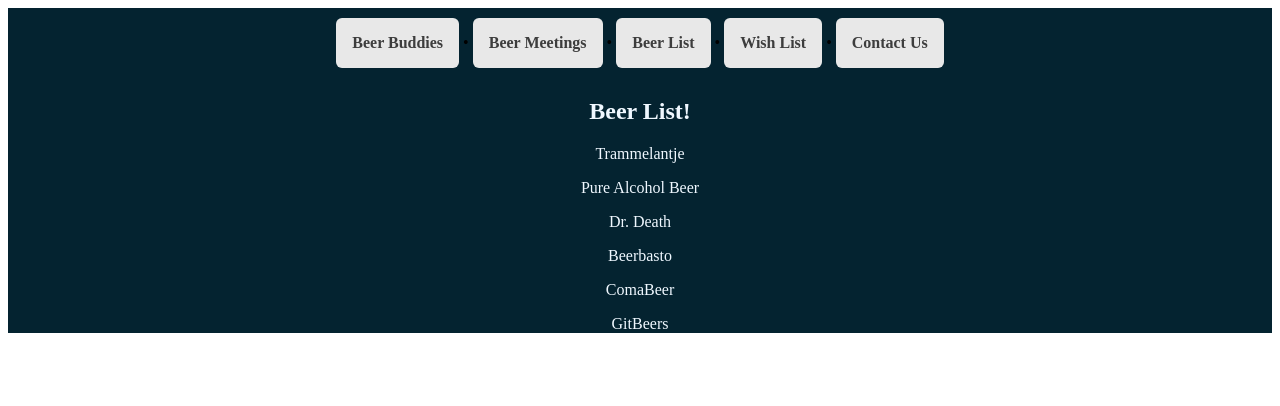
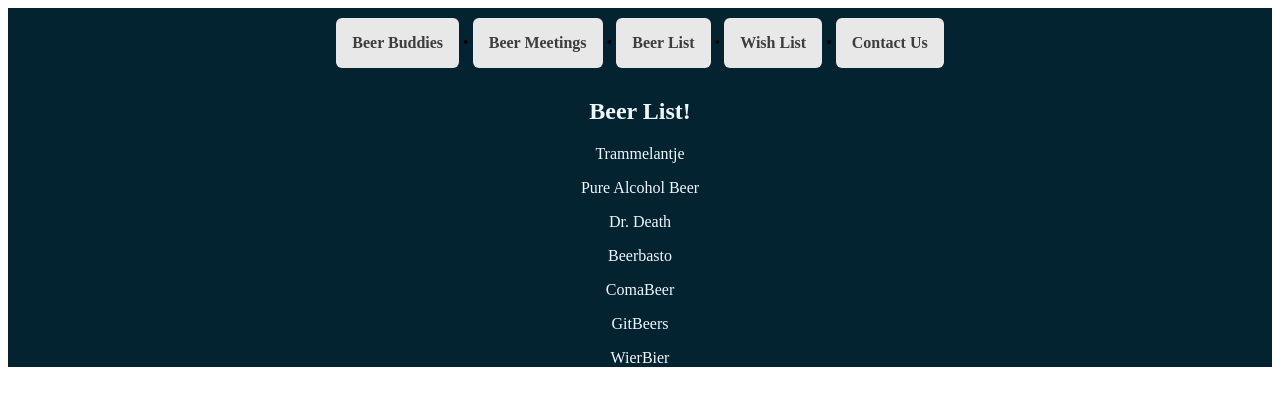
Before and after one commit to GambrinusNL/my_project_nsa, an Angular app: page /beerlist in a window 1280 px wide. Shown: the top 406 px of the page. Built offline with nearby package versions, Linux system fonts and the light colour scheme.

Commit message:
Update mock-beers.ts

```diff
--- a/src/app/mock-beers.ts
+++ b/src/app/mock-beers.ts
@@ -6,5 +6,7 @@ export const BEERS: Beer[] = [
   { id: 2, name: 'Dr. Death' },
   { id: 3, name: 'Beerbasto' },
   { id: 4, name: 'ComaBeer' },
-  { id: 5, name: 'GitBeers' }
+  { id: 5, name: 'GitBeers' },
+  { id: 6, name: 'WierBier' }
+
 ];
```
